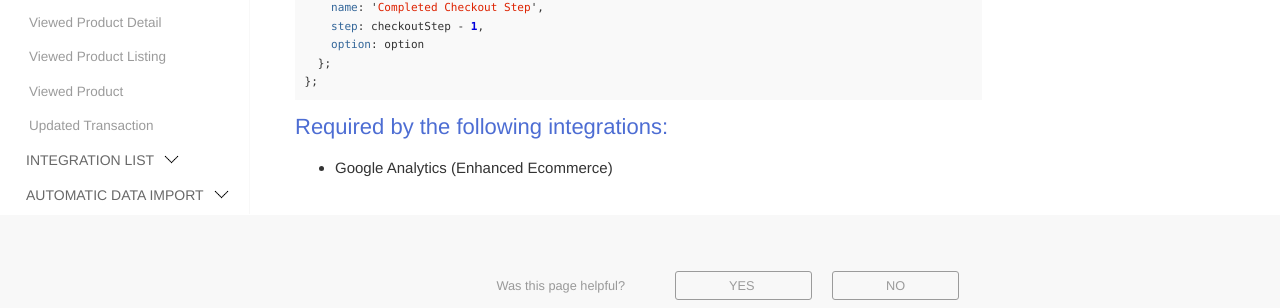
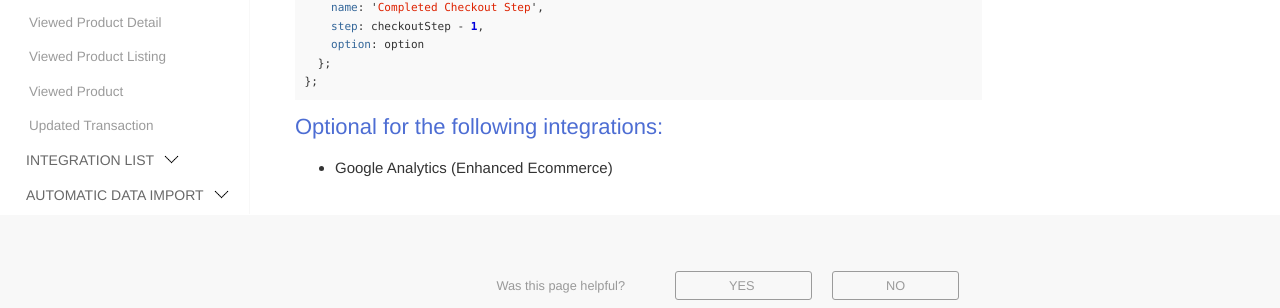
Before and after one commit to segmentstream-com/segmentstream-com.github.io, a Jekyll site: the page built from _docs/events/completed-checkout-step.md, in a window 1280 px wide. Shown: the part 1129-1437 px from the top of the page. Built offline with Jekyll 4.4.1, drawn with Linux system fonts in a browser that asks for light colours; nearby versions of some CDN libraries.

Commit message:
updated required for integrations list for viewed checkout step and Completed Checkout Step Integrations

````diff
--- a/_docs/events/completed-checkout-step.md
+++ b/_docs/events/completed-checkout-step.md
@@ -47,5 +47,5 @@ if (checkoutSteps.indexOf(checkoutStep) !== -1) {
 };
 ```
 
-#### Required by the following integrations:
+#### Optional for the following integrations:
 * Google Analytics (Enhanced Ecommerce)
````
Also changed, not shown: _docs/events/viewed-checkout-step.md (+1 -0 lines).
